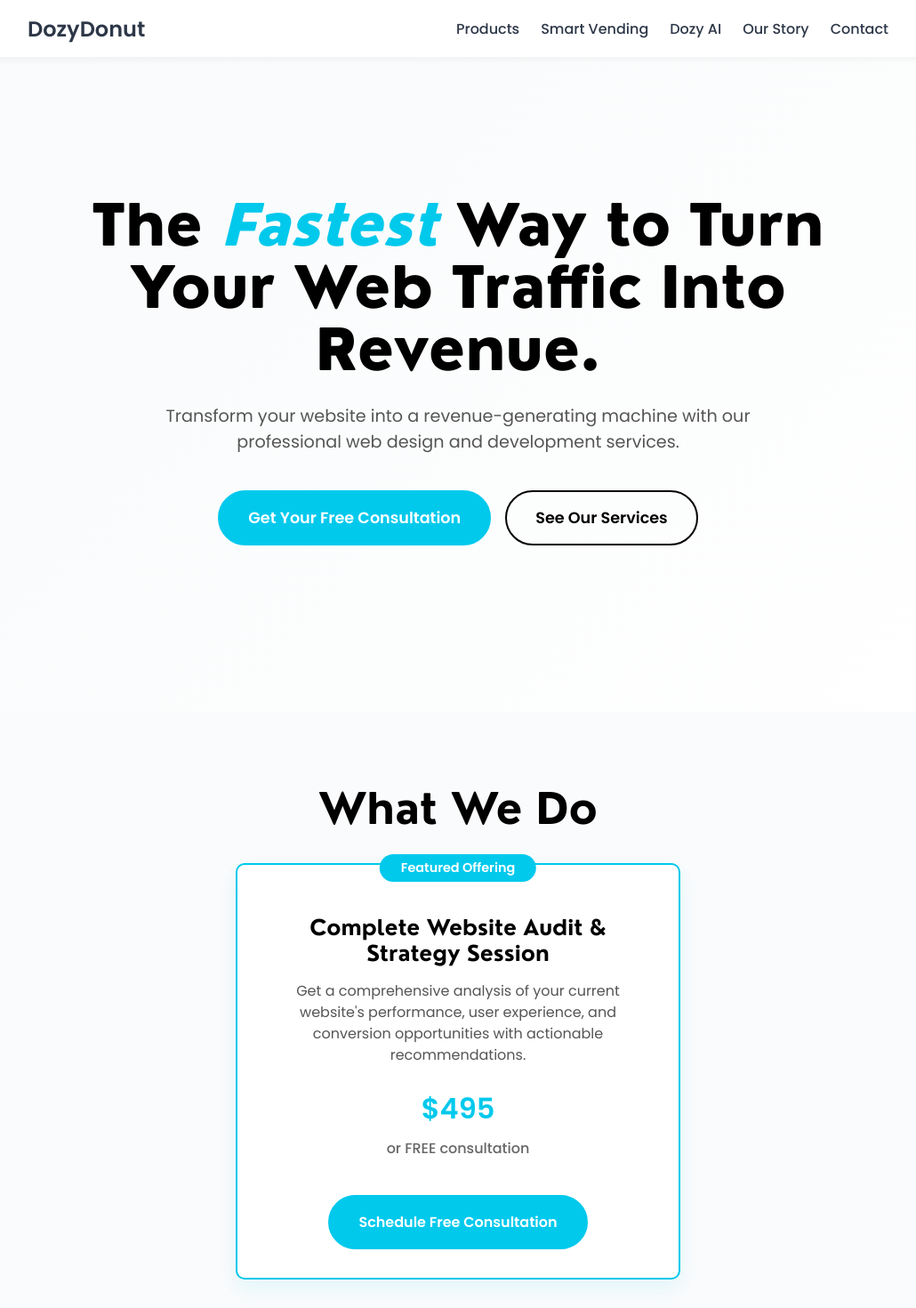
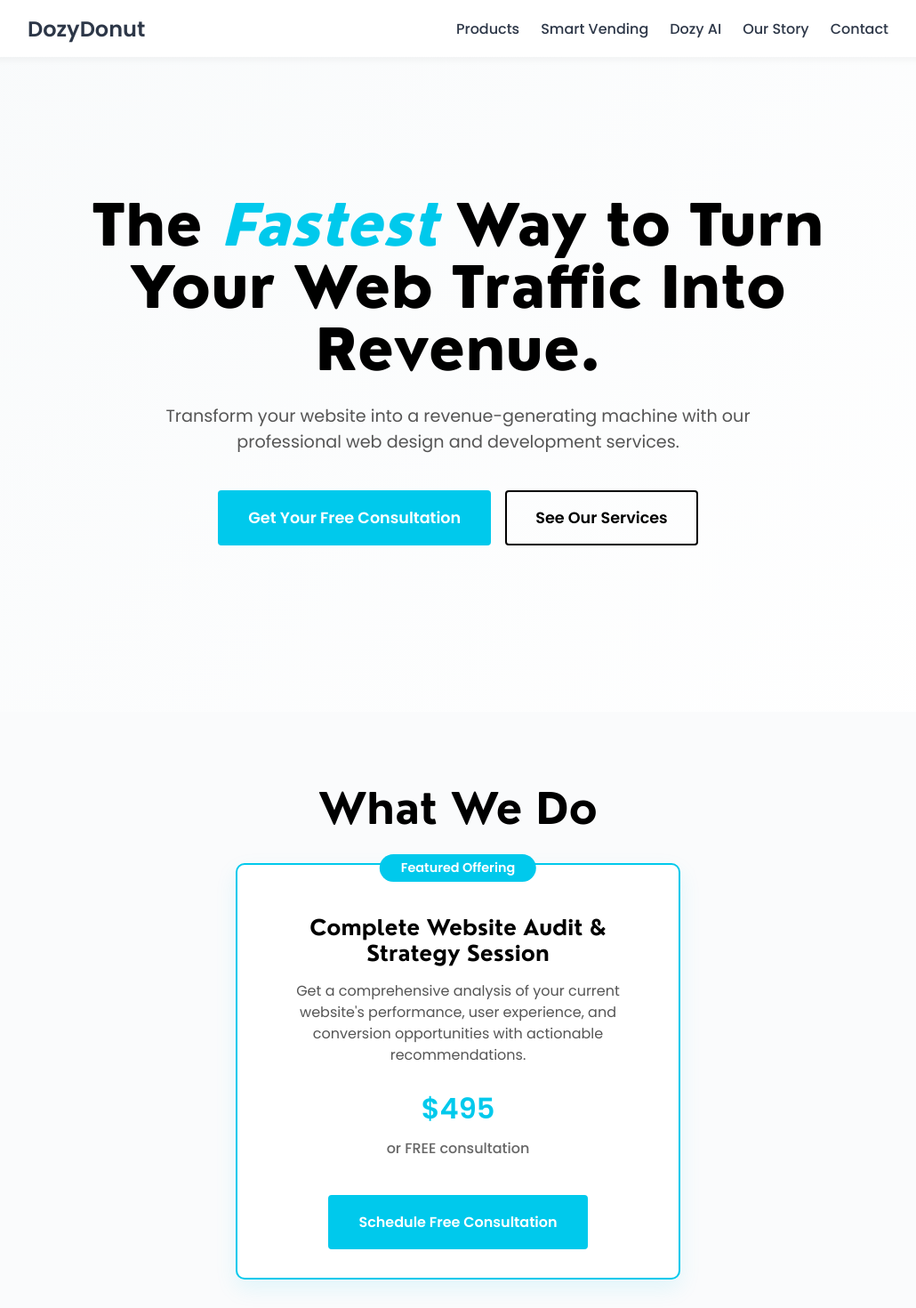
Before and after one commit to patrickclose/dozydonut_landing_page, a SvelteKit app: page / in a window 1280 px wide. Shown: the top 1470 px of the page at 89% size, without its empty margins (125-1155 px from the left). Built offline with nearby package versions, Linux system fonts and the light colour scheme.

Commit message:
made homepage ctas square 4px radius

```diff
--- a/src/routes/+page.svelte
+++ b/src/routes/+page.svelte
@@ -347,7 +347,7 @@
         background: var(--primary-color);
         color: white;
         padding: 1rem 2rem;
-        border-radius: 50px;
+        border-radius: 4px;
         text-decoration: none;
         font-weight: 600;
         font-size: 1.1rem;
@@ -365,7 +365,7 @@
         background: transparent;
         color: var(--black);
         padding: 1rem 2rem;
-        border-radius: 50px;
+        border-radius: 4px;
         text-decoration: none;
         font-weight: 600;
         font-size: 1.1rem;
@@ -392,7 +392,7 @@
         color: var(--white);
         padding: 1rem 2rem;
         border: 2px solid var(--primary-color);
-        border-radius: 50px;
+        border-radius: 4px;
         font-size: 1.1rem;
         font-weight: 600;
         cursor: pointer;
@@ -737,7 +737,7 @@
         color: var(--white);
         border: 2px solid var(--primary-color);
         padding: 1rem 2rem;
-        border-radius: 50px;
+        border-radius: 4px;
         text-decoration: none;
         font-weight: 600;
         font-size: 1rem;
@@ -883,7 +883,7 @@
         color: var(--black);
         border: 2px solid var(--black);
         padding: 1rem 1.5rem;
-        border-radius: 50px;
+        border-radius: 4px;
         text-decoration: none;
         font-weight: 600;
         text-align: center;
```
